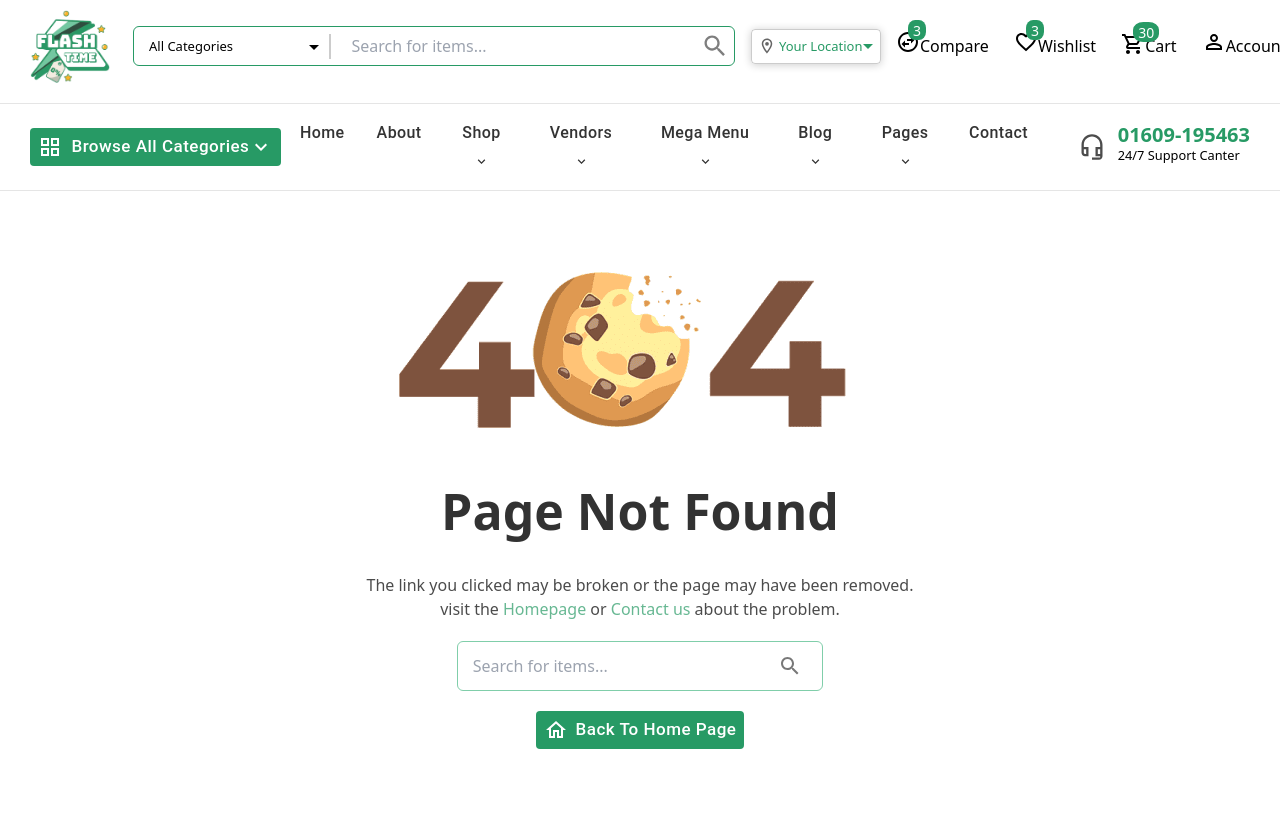
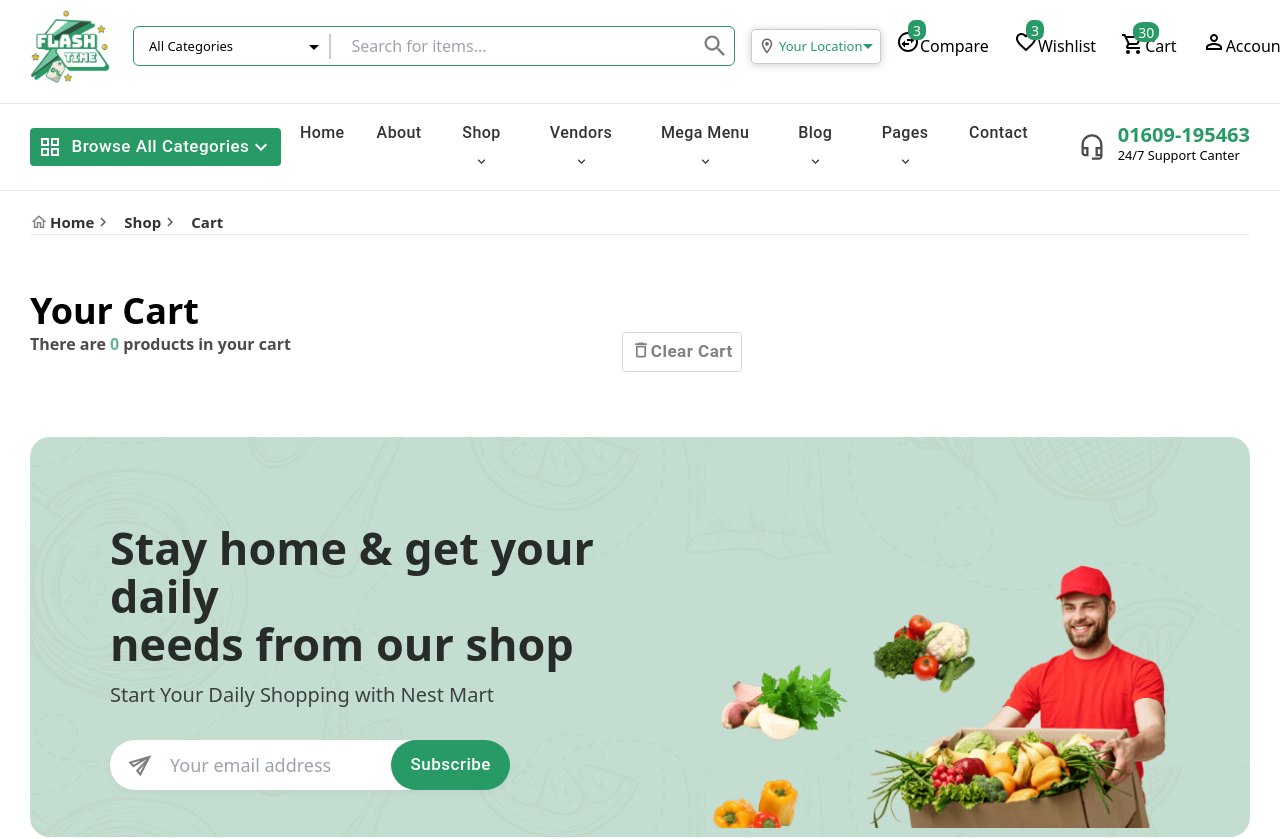
Before and after one commit to MohonSaha/Flash-Time-Client, a React (Vite) app: page /cart in a window 1280 px wide. Shown: the top 839 px of the page. Built offline with nearby package versions, Linux system fonts and the light colour scheme.

Commit message:
setup cart page

```diff
--- a/src/components/header/Header.jsx
+++ b/src/components/header/Header.jsx
@@ -14,6 +14,7 @@ import SettingsOutlinedIcon from "@mui/icons-material/SettingsOutlined";
 import LogoutOutlinedIcon from "@mui/icons-material/LogoutOutlined";
 import LocalOfferOutlinedIcon from "@mui/icons-material/LocalOfferOutlined";
 import Navbar from "../shared/navbar/Navbar";
+import { Link } from "react-router-dom";
 
 const Header = () => {
   const [isOpenDropDown, setIsOpenDropDown] = useState(false);
@@ -162,6 +163,7 @@ const Header = () => {
                       </span>
                     </li>
                     <li className="list-inline-item">
+                      <Link to="/cart">
                         <span className="flex items-center font-medium">
                           <ShoppingCartOutlinedIcon
                             style={{ fontSize: 24 }}
@@ -170,6 +172,7 @@ const Header = () => {
                           <span className="badge">30</span>
                           Cart
                         </span>
+                      </Link>
                     </li>
                     <li className="list-inline-item">
                       <span
--- a/src/index.css
+++ b/src/index.css
@@ -23,12 +23,22 @@
   padding: 0px 50px;
 }
 
+.hd {
+  font-size: 36px;
+  font-weight: 600;
+  margin-bottom: 25px;
+}
+
 .bg-flash {
   background: #279a65 !important;
   padding: 4px 8px !important;
   font-size: 17px !important;
   text-transform: capitalize !important;
   color: white !important;
+}
+
+.text-flash {
+  color: var(--primary-color) !important;
 }
 
 .btn-primary {
--- /dev/null
+++ b/src/pages/Cart/Cart.css
@@ -0,0 +1,30 @@
+.cartSection {
+  width: 100%;
+  height: auto;
+  padding: 35px 0px;
+}
+
+.cartSection h1 {
+  margin-bottom: 0 !important;
+  line-height: 2.6rem;
+}
+
+.cartSection .cartNumber {
+  font-weight: 600;
+  color: #000;
+  opacity: 0.7;
+  margin-top: 0px !important;
+}
+
+.cartSection .clearCart button {
+  font-weight: 600 !important;
+  color: #000;
+  opacity: 0.7;
+  margin-top: 0px !important;
+  cursor: pointer;
+}
+
+.cartSection .clearCart svg {
+  font-size: 20px;
+  margin-bottom: 4px;
+}
--- /dev/null
+++ b/src/pages/Cart/Cart.jsx
@@ -0,0 +1,62 @@
+import MyBreadcrumbs from "../../components/shared/Breadcrumbs/Breadcrumbs";
+import "./Cart.css";
+import HomeOutlinedIcon from "@mui/icons-material/HomeOutlined";
+import DeleteOutlinedIcon from "@mui/icons-material/DeleteOutlined";
+import { Button } from "@mui/material";
+
+const Cart = () => {
+  const breadcrumbsMenu = [
+    {
+      icon: <HomeOutlinedIcon />,
+      menu: "Home",
+      link: "/",
+    },
+    {
+      menu: "Shop",
+      link: "/listing",
+    },
+    {
+      menu: "Cart",
+      link: "/",
+    },
+  ];
+
+  return (
+    <div className="cartPage">
+      <div className="container-fluid">
+        <div className="my-5">
+          <MyBreadcrumbs breadcrumbsMenu={breadcrumbsMenu}></MyBreadcrumbs>
+          <hr className="" />
+        </div>
+      </div>
+
+      <section className="cartSection">
+        <div className="container-fluid">
+          <div className="grid grid-cols-12">
+            <div className="col-span-7">
+              <div>
+                <h1 className="hd">Your Cart</h1>
+                <div className="flex">
+                  <p className="cartNumber">
+                    There are <span className="text-flash">0</span> products in
+                    your cart
+                  </p>
+                  <div className="clearCart ml-auto">
+                    <Button className="btn-outline-gray">
+                      <DeleteOutlinedIcon />
+                      Clear Cart
+                    </Button>
+                  </div>
+                </div>
+              </div>
+            </div>
+
+            <div className="col-span-5"></div>
+          </div>
+        </div>
+      </section>
+    </div>
+  );
+};
+
+export default Cart;
--- a/src/routes/Route.jsx
+++ b/src/routes/Route.jsx
@@ -5,6 +5,7 @@ import About from "../pages/About/About";
 import Listing from "../pages/Listing/Listing";
 import NotFound from "../pages/NotFound/NotFound";
 import ProductDetails from "../pages/ProductDetails/ProductDetails";
+import Cart from "../pages/Cart/Cart";
 
 export const router = createBrowserRouter([
   {
@@ -28,6 +29,10 @@ export const router = createBrowserRouter([
         element: <About />,
       },
       {
+        path: "/cart",
+        element: <Cart />,
+      },
+      {
         path: "*",
         element: <NotFound />,
       },
```
Lines whose indentation alone changed are shown as unchanged.
